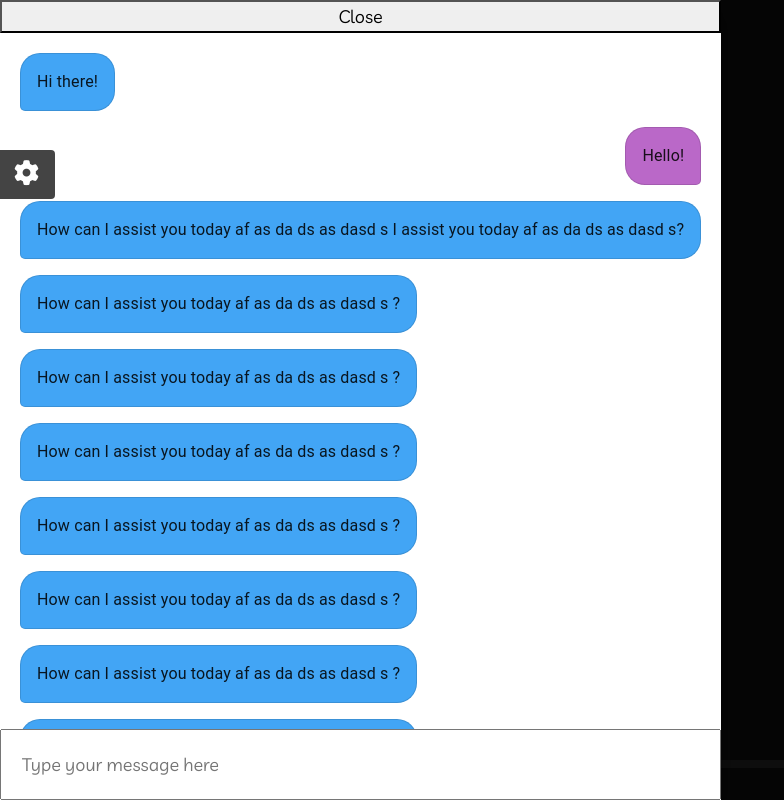
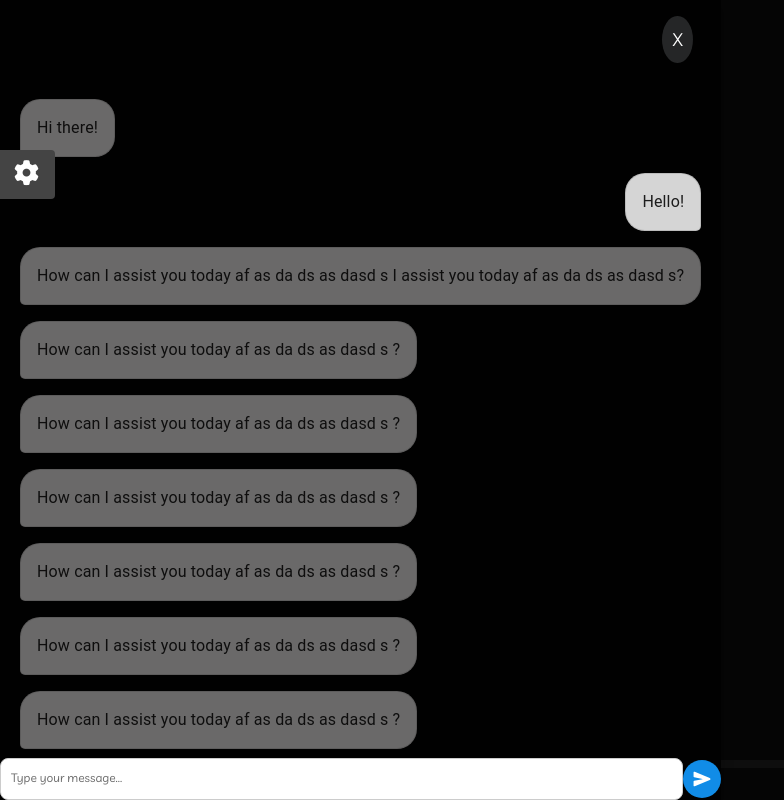
Before and after one commit to Shehan-Gunasekara/Shehan-Poertfolio, a Next.js app: page / in a window 1280 px wide. Both pictures are taken after a click on the element 27 px from the left and 274 px from the top of the page. Shown: the whole page, without its empty margins (0-784 px from the left). Built offline with nearby package versions, Linux system fonts and the light colour scheme.

Commit message:
chat structure css added

```diff
--- a/package.json
+++ b/package.json
@@ -20,6 +20,7 @@
     "next": "13.1.5",
     "react": "18.2.0",
     "react-dom": "18.2.0",
+    "react-icons": "^5.0.1",
     "react-modal": "^3.16.1",
     "swiper": "^9.0.1",
     "waypoints": "^4.0.1",
--- a/public/css/styleswitcher.css
+++ b/public/css/styleswitcher.css
@@ -3,10 +3,10 @@
 	position: fixed;
 	display: none;
 	top: 150px;
-	left:0;
-	direction:ltr;
+	left: 0;
+	direction: ltr;
 	z-index: 11111;
-	width:250px;
+	width: 250px;
 	margin-left: 0;
 	-webkit-box-shadow: 0px 0px 4px 0px rgba(51, 51, 51, 0.2);
 	box-shadow: 0px 0px 4px 0px rgba(51, 51, 51, 0.2);
@@ -19,6 +19,7 @@
 
 	border-radius: 0 0 5px 0;
 }
+
 .rtl #switcher {
 	left: 0;
 	right: initial;
@@ -27,37 +28,40 @@
 }
 
 #switcher label {
-	padding-right:20px;
-	padding-left:20px;
-	font-weight:normal;
-	cursor:pointer;
-	color:#333;
+	padding-right: 20px;
+	padding-left: 20px;
+	font-weight: normal;
+	cursor: pointer;
+	color: #333;
 	position: relative;
 }
+
 #switcher hr {
-	border:0;
-	border-bottom:#ccc 1px solid;
-	margin:10px 0;
+	border: 0;
+	border-bottom: #ccc 1px solid;
+	margin: 10px 0;
 }
+
 #switcher h4 {
 	padding: 5px 0;
-	text-transform:uppercase;
-	font-size:16px;
-	font-weight:bold;
-	color:#fff;
+	text-transform: uppercase;
+	font-size: 16px;
+	font-weight: bold;
+	color: #fff;
 	margin: 0 0 10px 0;
 	text-align: center;
 }
 
 #switcher ul {
-	padding:0!important;
-	margin:20px 0 5px !important;
+	padding: 0 !important;
+	margin: 20px 0 5px !important;
 }
+
 #switcher ul li {
-	text-transform:uppercase;
-	margin-bottom:0;
-	font-size:12px;
-	display:inline-block;
+	text-transform: uppercase;
+	margin-bottom: 0;
+	font-size: 12px;
+	display: inline-block;
 	margin: 0 10px 15px 0;
 }
 
@@ -69,13 +73,13 @@
 
 #showSwitcher {
 	z-index: 11111;
-	margin-left:0px;
-	position:fixed;
-	right:0;
-	top:150px;
+	margin-left: 0px;
+	position: fixed;
+	right: 0;
+	top: 150px;
 	background: #444;
-	border-left:0;
-	font-size:18px;
+	border-left: 0;
+	font-size: 18px;
 	display: block;
 	border-bottom-left-radius: 3px;
 	border-top-left-radius: 4px;
@@ -83,17 +87,19 @@
 	cursor: pointer;
 	left: 0;
 	right: initial;
-	border-right:0;
+	border-right: 0;
 	border-radius: 0 4px 4px 0;
 	padding: 10px 16px 10px 14px;
 }
+
 .rtl #showSwitcher {
 	left: 0;
 	right: initial;
-	border-right:0;
+	border-right: 0;
 	border-radius: 0 4px 4px 0;
 	padding: 10px 16px 10px 14px;
 }
+
 #hideSwitcher {
 	cursor: pointer;
 	font-size: 38px;
@@ -132,34 +138,40 @@
 }
 
 #switcher p small {
-	font-size:10px;
+	font-size: 10px;
 }
+
 #switcher p {
-	margin:15px 0 10px 0;
-	font-size:12px;
-	font-weight:400;
-	color:#2E363F;
+	margin: 15px 0 10px 0;
+	font-size: 12px;
+	font-weight: 400;
+	color: #2E363F;
 }
+
 #switcher p:not(:last-child) {
 	margin-right: 2px;
 }
+
 #showSwitcher i {
-	font-size:25px;
-	color:#fff;
+	font-size: 25px;
+	color: #fff;
 }
+
 #switcher .styled-select select {
-   background:#f5f5f5;
+	background: #f5f5f5;
 	width: 100%;
 	font-size: 13px;
 	line-height: 13px;
-   outline:none;
+	outline: none;
 
 	-webkit-appearance: none;
-   cursor:pointer;
+	cursor: pointer;
 }
+
 #switcher p.separator {
-	margin-bottom:0;
+	margin-bottom: 0;
 }
+
 #switcher span.hot {
 	background: #ff0000;
 	color: #fff;
@@ -168,6 +180,7 @@
 	margin-left: 4px;
 	font-weight: 700;
 }
+
 #switcher span.info {
 	font-size: 11px;
 	display: block;
@@ -177,12 +190,15 @@
 
 /** ============ **/
 #switcher .switcher_thumb {
-	display:inline-block;
-	margin:4px 3px;
+	display: inline-block;
+	margin: 4px 3px;
 }
+
 #switcher .switcher_thumb.selected {
-	box-shadow:#666 0 0 5px;;
+	box-shadow: #666 0 0 5px;
+	;
 }
+
 #switcher .purchase {
 	background-color: #82b440;
 	text-transform: capitalize;
@@ -193,9 +209,10 @@
 	text-align: center;
 	margin-top: 25px;
 }
+
 @media only screen and (max-width: 991px) {
 	#switcher {
-		top:40px;
+		top: 40px;
 	}
 }
 
@@ -204,6 +221,7 @@
 	opacity: 1;
 	left: 0;
 }
+
 #switcher .purchase {
 	text-transform: uppercase;
 	transform: none !important;
@@ -213,16 +231,19 @@
 	font-weight: 600;
 	text-decoration: none;
 }
+
 #switcher .purchase i {
 	padding-right: 10px;
 }
-.animations.d-flex > p {
+
+.animations.d-flex>p {
 	padding: 0 4px;
 	cursor: pointer;
 	border: 1px solid #fff;
 }
-.animations.d-flex > p.active,
-.animations.d-flex > p:hover{
+
+.animations.d-flex>p.active,
+.animations.d-flex>p:hover {
 	border: 1px solid #4caf50;
 	background-color: #4caf50 !important;
 	border-radius: 6px;
@@ -234,7 +255,114 @@
 		top: 174px;
 		padding: 5px 13px 6px 11px;
 	}
+
 	#showSwitcher i {
 		font-size: 15px;
 	}
 }
+
+
+.scroll-container {
+	width: 100%;
+	padding: 20px;
+	overflow-y: scroll;
+	/* Enable vertical scrolling */
+	scrollbar-width: thin;
+	/* Firefox scrollbar width */
+	scrollbar-color: transparent transparent;
+	/* Firefox scrollbar color */
+	-ms-overflow-style: none;
+	/* Hide scrollbar in IE and Edge */
+}
+
+.scroll-container::-webkit-scrollbar {
+	width: 6px;
+	/* Set the width of the scrollbar */
+}
+
+.scroll-container::-webkit-scrollbar-thumb {
+	background-color: transparent;
+	/* Set the color of the thumb */
+}
+
+.scroll-container:hover::-webkit-scrollbar-thumb {
+	background-color: #ddd;
+	/* Change thumb color on hover */
+}
+
+.scroll-container::-webkit-scrollbar-track {
+	background-color: transparent;
+	/* Set the color of the track */
+}
+
+.closeButton {
+	background-color: #252627;
+	color: #fff;
+	border: none;
+	/* Remove border for a cleaner look */
+	border-radius: 50%;
+	text-align: center;
+	display: flex;
+	/* Use flex for centering content horizontally and vertically */
+	align-items: center;
+	justify-content: center;
+	padding: 10px;
+	/* Add padding for better visual appearance */
+	cursor: pointer;
+}
+
+.chat-send-btn {
+	background-color: #118ce7;
+	border: none;
+	/* Remove border for a cleaner look */
+	border-radius: 50%;
+	text-align: center;
+	display: flex;
+	/* Use flex for centering content horizontally and vertically */
+	align-items: center;
+	justify-content: center;
+	padding: 10px;
+	/* Add padding for better visual appearance */
+	cursor: pointer;
+	/* Add pointer cursor to indicate it's clickable */
+}
+
+/* Optional: Style the icon inside the button */
+.chat-send-btn svg {
+	color: #ffffff;
+	/* Set the color of the icon */
+}
+
+/* Apply styles to the TextareaAutosize component */
+.TextareaAutosize {
+	width: 100%;
+	min-height: 2em;
+	max-height: 3em;
+	overflow-y: auto;
+	resize: none;
+	padding: 10px;
+	/* Add padding for better visual appearance */
+	font-size: 14px;
+	/* Adjust the main font size as needed */
+	border: 1px solid #ccc;
+	/* Add a border for a cleaner look */
+	border-radius: 8px;
+	/* Add border-radius for rounded corners */
+}
+
+.TextareaAutosize::placeholder {
+	color: #666;
+	/* Set the placeholder text color */
+	font-size: 12px;
+	/* Adjust the placeholder font size */
+}
+
+/* Optional: Apply a focus style */
+.TextareaAutosize:focus {
+	outline: none;
+	/* Remove default focus outline */
+	border-color: #118ce7;
+	/* Set border color on focus */
+	box-shadow: 0 0 5px rgba(17, 140, 231, 0.5);
+	/* Add a subtle box shadow on focus */
+}
--- a/src/components/virtualAssistants.js
+++ b/src/components/virtualAssistants.js
@@ -10,8 +10,8 @@ import ListItemIcon from '@mui/material/ListItemIcon';
 import ListItemText from '@mui/material/ListItemText';
 import InboxIcon from '@mui/icons-material/MoveToInbox';
 import MailIcon from '@mui/icons-material/Mail';
-
-
+import TextareaAutosize from '@mui/material/TextareaAutosize';
+import { IoSend } from "react-icons/io5";
 
 import Head from "next/head";
 
@@ -57,7 +57,7 @@ const Message = ({ message }) => {
                 variant="outlined"
                 sx={{
                     p: 2,
-                    backgroundColor: isBot ? 'primary.light' : 'secondary.light',
+                    backgroundColor: isBot ? '#6A6969' : '#D5D5D5',
                     borderRadius: isBot
                         ? '20px 20px 20px 5px'
                         : '20px 20px 5px 20px',
@@ -78,7 +78,31 @@ const TemporaryDrawer = () => {
         setToggle(open)
         console.log("toggle", toggle)
     };
+    const [message, setMessage] = useState('');
 
+    const handleInputChange = (event) => {
+        setMessage(event.target.value);
+    };
+
+    const handleKeyPress = (event) => {
+        // Check if the pressed key is Enter
+        if (event.key === 'Enter') {
+            event.preventDefault(); // Prevent the default behavior of Enter in a textarea
+            // Handle sending the message (you can replace this with your logic)
+            console.log('Sending message:', message);
+        }
+    };
+
+    const handleTextAreaResize = (event) => {
+        // Set a maximum height for the textarea
+        const maxHeight = 100; // Adjust this value as needed
+        if (event.target.scrollHeight <= maxHeight) {
+            event.target.style.height = 'auto';
+            event.target.style.height = `${event.target.scrollHeight}px`;
+        } else {
+            event.target.style.overflowY = 'auto';
+        }
+    };
     return (
         <div>
             <React.Fragment key="left">
@@ -96,32 +120,70 @@ const TemporaryDrawer = () => {
                     anchor="left"
                     open={state.left}
                     onClose={toggleDrawer(false)}
-                    sx={{ width: '100%' }}
+                    sx={{ width: '100%', }}
+                    PaperProps={{
+                        elevation: 8,
+                        sx: {
+
+
+                            color: "rgba(225,249,27,1)",
+                            backgroundColor: 'rgba(0, 0, 0, 0.8);'
+                        }
+                    }}
                 >
-                    <button onClick={toggleDrawer(false)}>Close</button>
-                    <div
-                        style={{
-                            height: '100vh',
-                            overflowY: 'auto',
-                            position: 'relative',
-                        }}
-                    >
-                        <div style={{ width: '100%', padding: '20px' }}>
-                            {messages.map((message) => (
-                                <Message key={message.id} message={message} />
-                            ))}
-                        </div>
+
+
+                    <Grid container spacing={2} sx={{ p: 2 }}>
+                        <Grid item xs={11}></Grid>
+                        <Grid item xs={1}>
+                            <button className='closeButton' onClick={toggleDrawer(false)}>X</button>
+                        </Grid>
+                    </Grid>
+
+                    <div className="scroll-container">
+                        {messages.map((message) => (
+                            <Message key={message.id} message={message} />
+                        ))}
                     </div>
-                    <input
-                        type="text"
-                        placeholder="Type your message here"
-                        style={{
-                            width: '100%',
-                            padding: '20px',
-                            position: 'absolute',
-                            bottom: '0',
-                        }}
-                    />
+
+                    {/* <Grid container style={{ bottom: '0px', marginBottom: '-2.5em', position: 'relative' }}>
+                        <Grid item xs={11} >
+                            <TextareaAutosize
+                                placeholder='Type your message...'
+                                style={{ width: '100%', minHeight: '2em', maxHeight: '5em', resize: 'none' }}
+                                value={message}
+                                onChange={handleInputChange}
+                                onInput={handleTextAreaResize}
+                            />
+                        </Grid>
+
+                    </Grid>
+
+                    <Grid container style={{ position: 'relative' }}>
+                        <Grid item xs={11} ></Grid>
+                        <Grid item xs={1}>
+                            <Button
+                                variant="contained"
+
+
+                            >
+                                Send
+                            </Button>
+                        </Grid>
+                    </Grid> */}
+
+                    <div style={{ display: 'flex', alignItems: 'center', height: '4em' }}>
+                        <TextareaAutosize
+                            placeholder='Type your message...'
+                            className='TextareaAutosize'
+                            value={message}
+                            onChange={handleInputChange}
+                            onInput={handleTextAreaResize}
+                        />
+                        <button className='chat-send-btn'><IoSend />
+                        </button>
+                    </div>
+
                 </Drawer>
             </React.Fragment >
         </div >
```
Also changed, not shown: 1 other file (tests, documents, lock files or other folders). Lines whose indentation alone changed are shown as unchanged.
